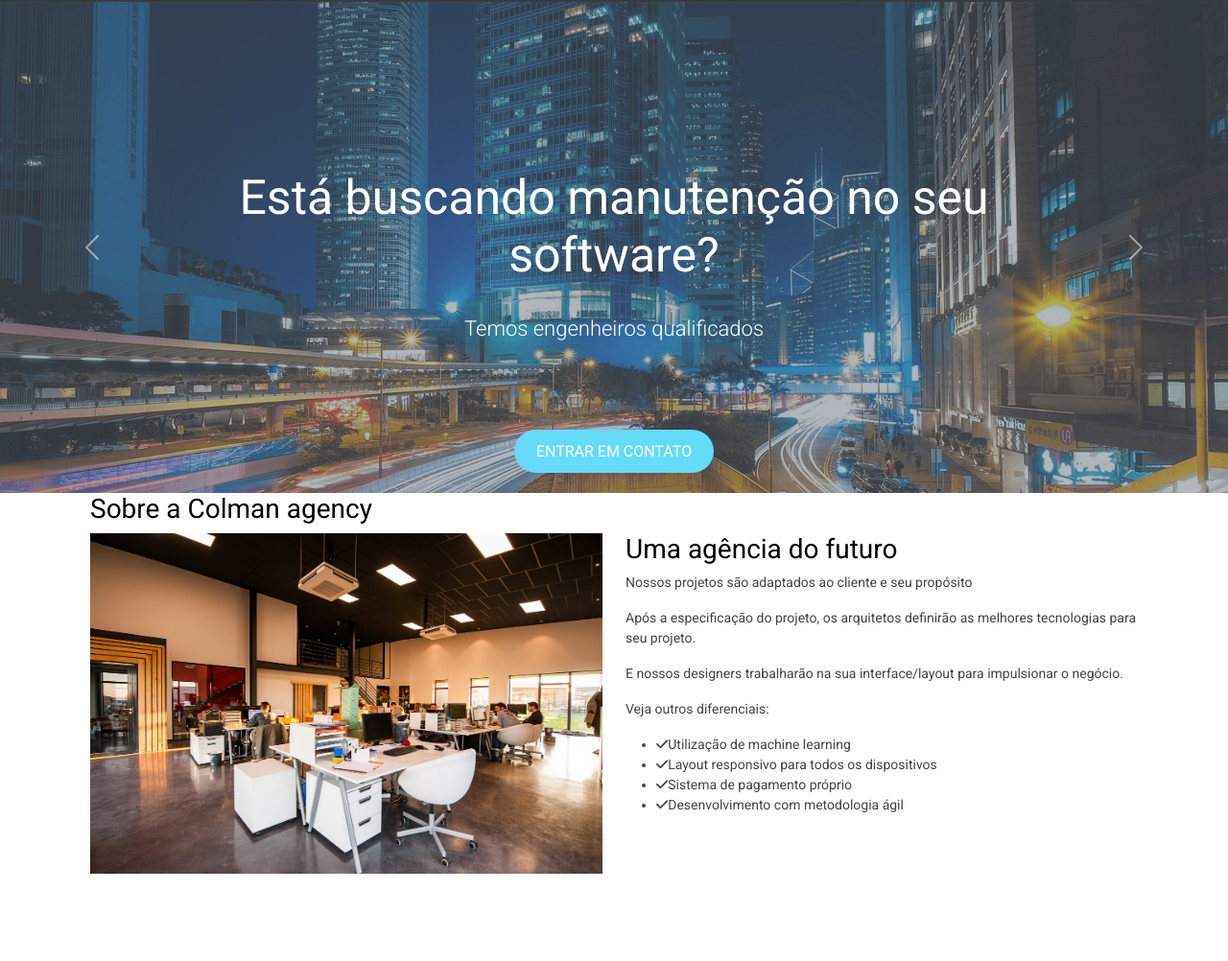
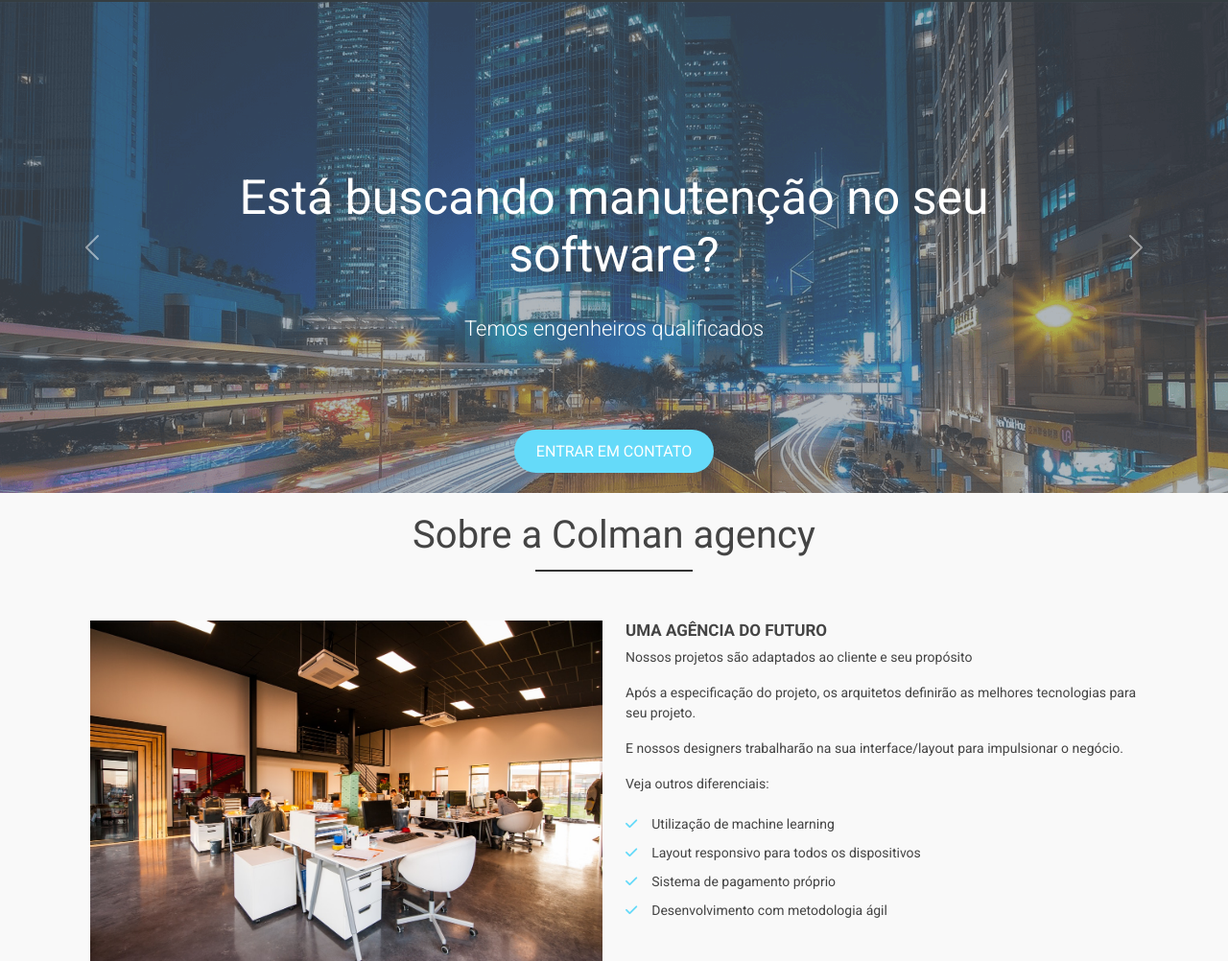
Before and after one commit to SamuelColmaan/my_studies, a plain HTML site: page index.html in a window 1280 px wide. Shown: the part 89-1091 px from the top of the page at 96% size. Before the commit the page ends 1000 px from the top, so only its background shows below. Drawn offline with nearby package versions, Linux system fonts and the light colour scheme.

Commit message:
Código da seção sobre

```diff
--- a/css/styles.css
+++ b/css/styles.css
@@ -92,3 +92,49 @@ header, .navbar {
 .carousel-indicators .active {
     background-color: #65DAF9; /* Define a cor de fundo do indicador ativo do carousel */
 }
+/* Seção about */
+#about-area {
+    background-color: #F9F9F9; /* Define a cor de fundo da seção "about" como um cinza claro */
+}
+
+.main-title {
+    color: #444; /* Define a cor do texto do título principal como um cinza escuro */
+    margin: 0px 0 65px 0; /* Define a margem: 0 acima, 0 à direita, 65px abaixo e 0 à esquerda */
+    font-size: 40px; /* Define o tamanho da fonte do título principal */
+    text-align: center; /* Centraliza o texto do título na seção */
+    position: relative; /* Define o contexto para posicionamento dos elementos filhos (a barra embaixo do título) */
+}
+
+.main-title::after {
+    content: ""; /* Cria um elemento pseudo que não possui conteúdo visível */
+    border-top: 2px solid #333; /* Cria uma linha em cima do elemento pseudo com 2px de espessura e cor cinza escuro */
+    width: 15%; /* Define a largura da linha como 15% da largura do elemento pai */
+    position: absolute; /* Permite posicionar a linha em relação ao elemento pai (a classe "main-title") */
+    top: 60px; /* Posiciona a linha 60px abaixo do topo do elemento pai */
+    left: 42.5%; /* Posiciona a linha 42.5% da largura do elemento pai, centralizando-a horizontalmente */
+}
+
+#bugado {
+    margin-top: 20px; /* Adiciona uma margem superior de 20px ao elemento com ID "bugado" */
+}
+
+.about-title {
+    font-size: 17px; /* Define o tamanho da fonte do subtítulo */
+    color: #444; /* Define a cor do texto do subtítulo como um cinza escuro */
+    text-transform: uppercase; /* Transforma o texto do subtítulo para letras maiúsculas */
+    font-weight: bold; /* Define o peso da fonte como negrito */
+}
+
+.about-list {
+    list-style: none; /* Remove os marcadores padrão da lista */
+    padding-left: 0; /* Remove o preenchimento à esquerda da lista */
+}
+
+.about-list li {
+    line-height: 30px; /* Define a altura da linha dos itens da lista para melhorar a legibilidade */
+}
+
+.about-list i {
+    color: #65DAF9; /* Define a cor dos ícones da lista como um azul claro */
+    margin-right: 15px; /* Adiciona uma margem à direita dos ícones para espaçamento em relação ao texto */
+}
```
